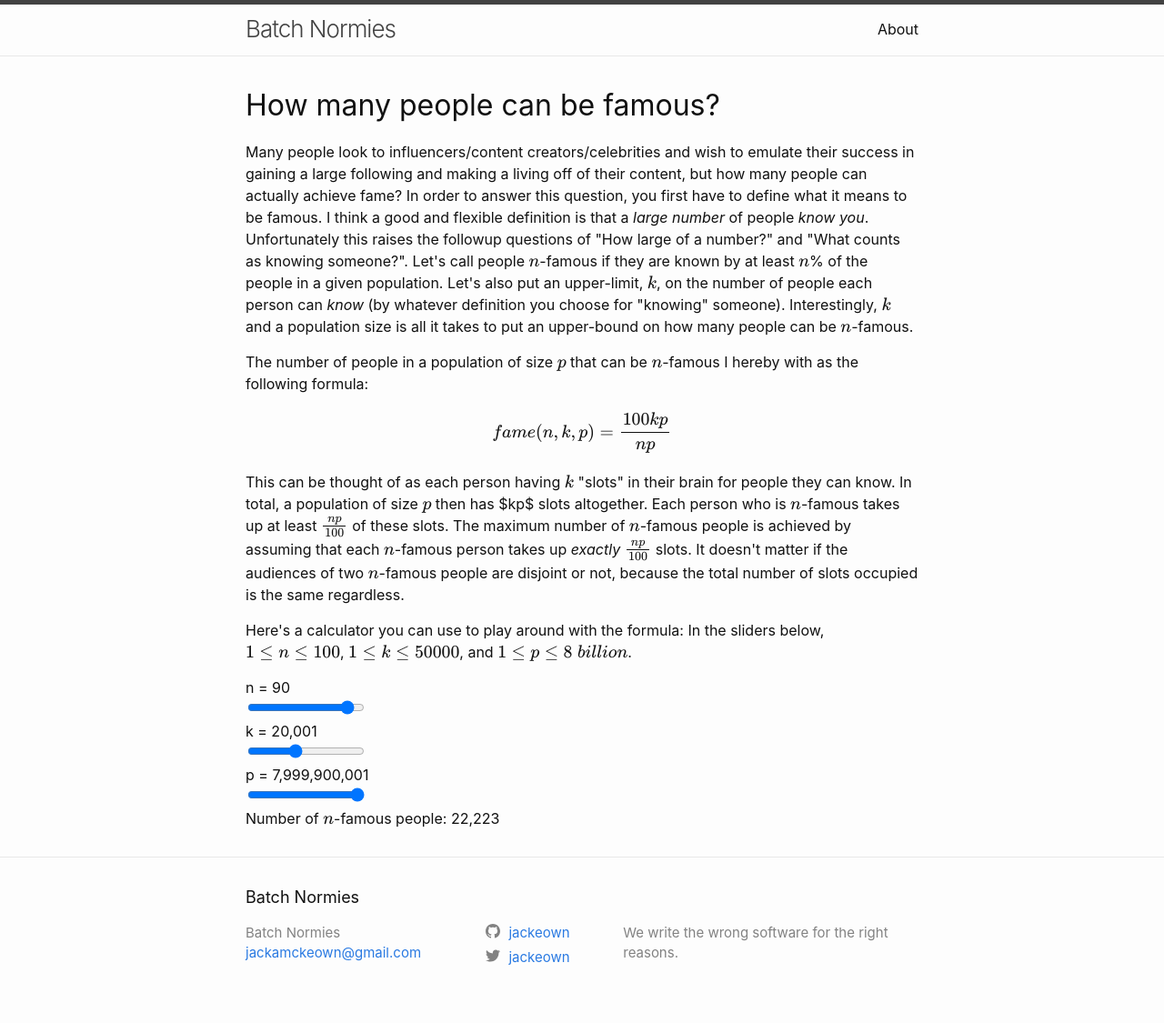
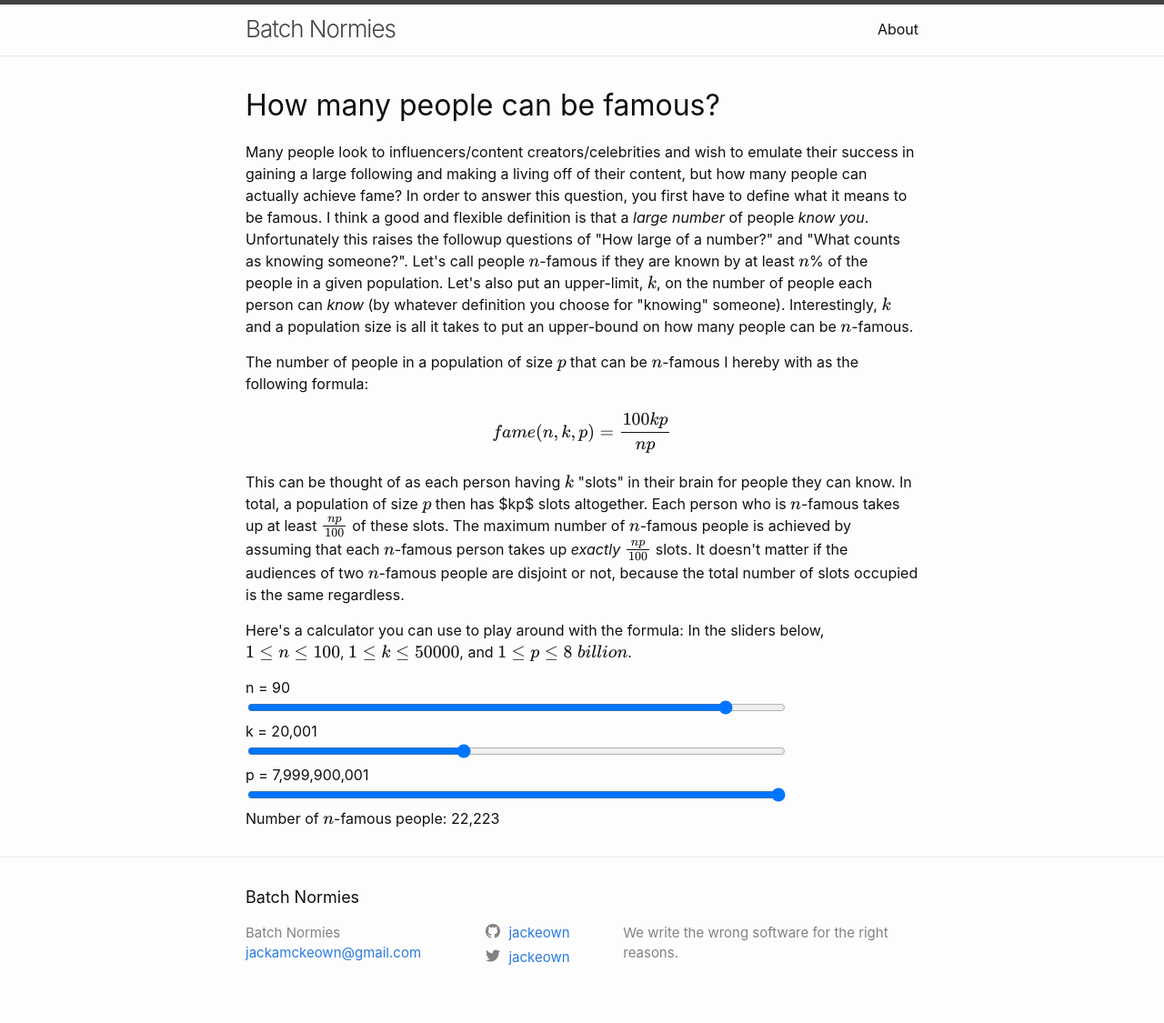
Before and after one commit to jackeown/jackeown.github.io, a Jekyll site: the page built from _posts/2023-07-25-how-many-can-be-famous.html, in a window 1280 px wide. Shown: the whole page at 91% size. Built offline with Jekyll 4.4.1, drawn with Linux system fonts in a browser that asks for light colours; formulas are drawn with MathJax 3.

Commit message:
added post

```diff
--- a/_posts/2023-07-25-how-many-can-be-famous.html
+++ b/_posts/2023-07-25-how-many-can-be-famous.html
@@ -43,13 +43,13 @@ occupied is the same regardless.
 
 
 <span class="label-n"></span><br>
-<input id="n" type="range" min="1" max="100" value="90" step="1" oninput="updateNFamous()"><br>
+<input id="n" type="range" min="1" max="100" value="90" step="1" oninput="updateNFamous()" style="width:80%"><br>
 
 <span class="label-k"></span><br>
-<input id="k" type="range" min="1" max="50000" step="10" value="20000" oninput="updateNFamous()"><br>
+<input id="k" type="range" min="1" max="50000" step="10" value="20000" oninput="updateNFamous()" style="width:80%"><br>
 
 <span class="label-p"></span><br>
-<input id="p" type="range" min="1" max="8000000000" step="100000" value="8000000000" oninput="updateNFamous()"><br>
+<input id="p" type="range" min="1" max="8000000000" step="100000" value="8000000000" oninput="updateNFamous()" style="width:80%"><br>
 
 Number of \(n\)-famous people:
 <span id="fame">
```
